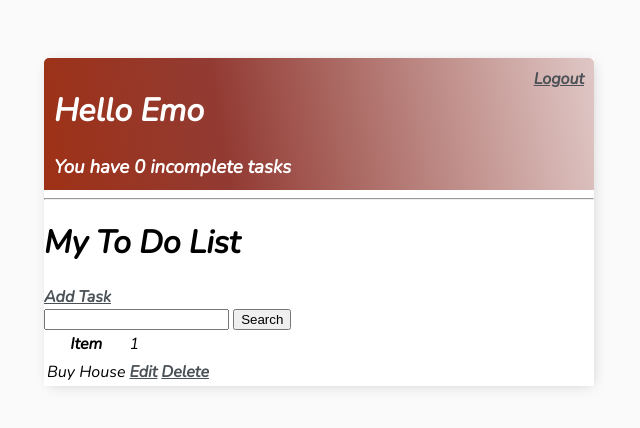
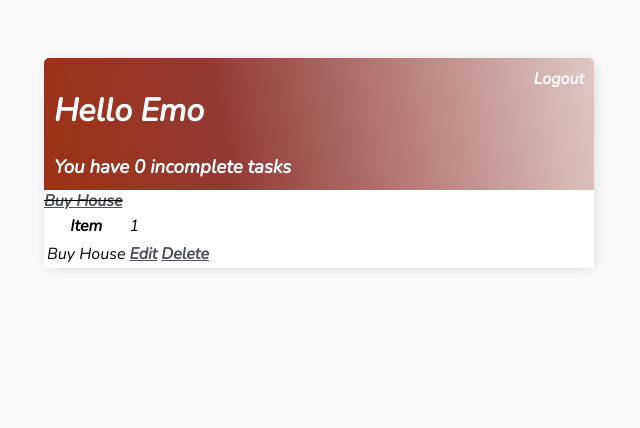
Before and after one commit to emilianstoyanov/Django-To-Do-List-App, a Django app: page / in a window 1280 px wide. Shown: the top 428 px of the page, without its empty margins (321-961 px from the left). Run offline with Django 4.2, Linux system fonts and the light colour scheme; a user stored in the database is signed in; data comes from the database, SQL or seed files in the repository; both versions use the stored data as it was after the commit.

Commit message:
complete task icon

```diff
--- a/todo_list/base/templates/base/main.html
+++ b/todo_list/base/templates/base/main.html
@@ -53,6 +53,11 @@
                 background: linear-gradient(80deg, #9e3116 0%, #923b33 33%, #dcc2c0e8 100%);
             }
 
+            .header-bar a {
+                color: rgb(250, 250, 250);
+                text-decoration: none;
+            }
+
         </style>
     </head>
 
--- a/todo_list/base/templates/base/task_list.html
+++ b/todo_list/base/templates/base/task_list.html
@@ -15,15 +15,29 @@
     {% endif %}
 </div>
 
-<hr>
-<h1>My To Do List {{color}}</h1>
 
-<a href="{% url 'task-create' %}">Add Task</a>
-
-<form method="GET">
+<!-- <form method="GET">
     <input type="text" name="search-area" value="{{search_input}}">
     <input type="submit" value="Search">
-</form>
+</form> -->
+
+<div class="task-items-wrapper">
+    {% for task in tasks %}
+    <div class="task-wrapper">
+        {% if task.complete %}
+        <div class="task-title">
+            <div class="task-complete-icon"></div>
+            <i><s><a href="{% url 'task-update' task.id %}">{{task}}</a></s></i>
+        </div>
+        {% endif %}
+    </div>
+
+    {% empty %}
+    <h3>No items in list</h3>
+    {% endfor %}
+</div>
+
+
 
 <table>
     <tr>
```
Also changed, not shown: todo_list/db.sqlite3. Lines whose indentation alone changed are shown as unchanged.
